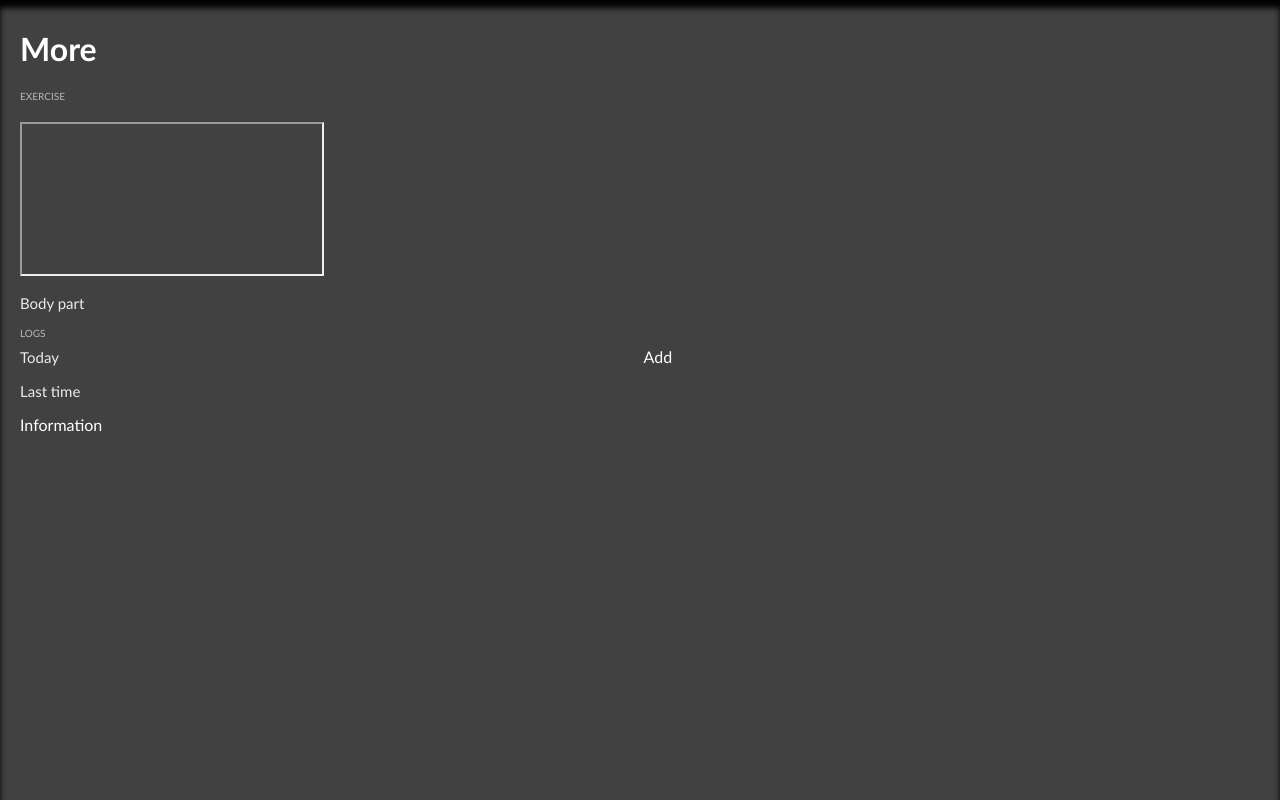
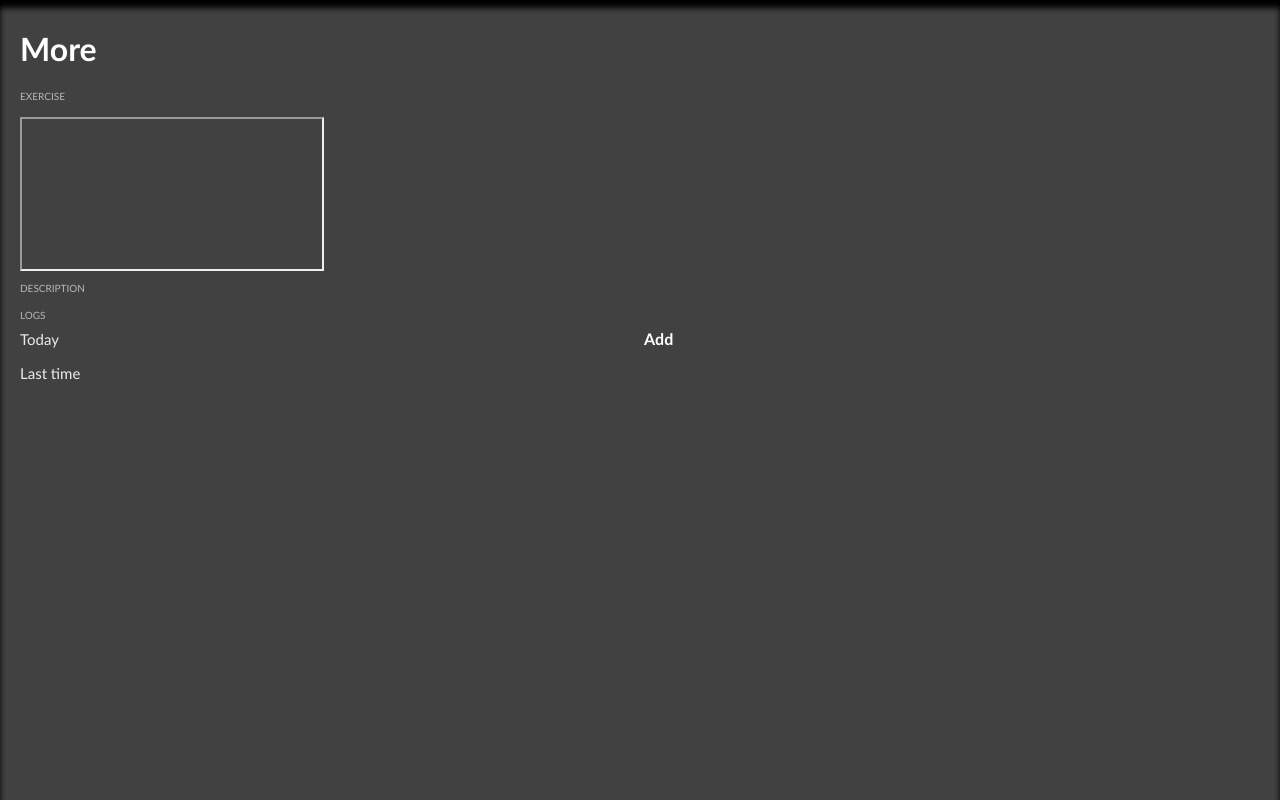
Before and after one commit to Vassopoli/gym-web-html, a plain HTML site: page exercise.html in a window 1280 px wide. Shown: the top 800 px of the page. Drawn offline with Linux system fonts and the light colour scheme.

Commit message:
changes in the titles structures + highlight log

```diff
--- a/css/exercise.css
+++ b/css/exercise.css
@@ -68,6 +68,10 @@ div {
     margin: 0px;
 }
 
+.highlight {
+    font-weight: bold;
+}
+
 .inline {
     margin: 0px;
     display: inline-block;
--- a/exercise.html
+++ b/exercise.html
@@ -13,21 +13,20 @@
         <div class="content">
         <h1>More</h1>
         <h2>EXERCISE</h2>
-        <h3 id="exerciseName"></h3>
+            <p id="exerciseName"></p>
         <iframe id="videoTutorial" src="about:blank"></iframe>
-        <p>Body part</p>
+            <h2>DESCRIPTION</h2>
         <p id="exerciseDetails"></p>
 
         <div>
             <h2>LOGS</h2>
             <p class="log">
                 <p class="inline">Today</p>
-                <a>Add</a>
+                    <a class="highlight">Add</a>
             </p>
             <p class="log">
                 <p class="inline">Last time</p>
-                <p id="lastTime"></p>
-                <a>Information</a>
+                    <a class="highlight" id="lastTime"></a>
             </p>
         </div>
         </div>
```
